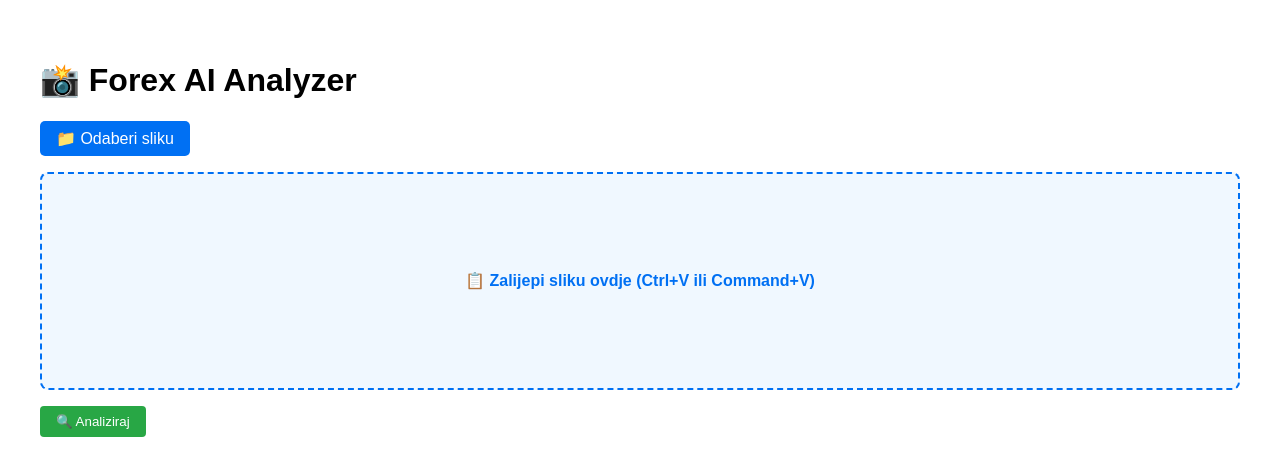
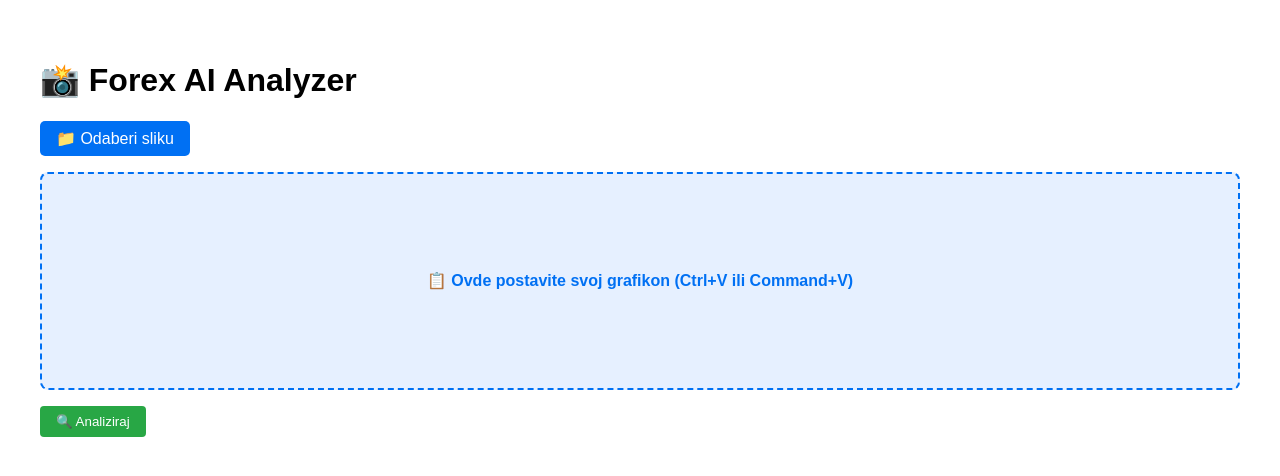
Before and after one commit to tigor13061306/forex-ai-analyzer, a Next.js app: page / in a window 1280 px wide. Shown: the top 476 px of the page. Built offline with nearby package versions, Linux system fonts and the light colour scheme.

Commit message:
Update index.tsx

```diff
--- a/pages/index.tsx
+++ b/pages/index.tsx
@@ -100,7 +100,7 @@ export default function Home() {
           borderRadius: "8px",
           padding: "2rem",
           textAlign: "center",
-          background: "#f0f8ff",
+          background: "#e6f0ff",
           fontWeight: "bold",
           color: "#0070f3",
           minHeight: "150px",
@@ -109,7 +109,7 @@ export default function Home() {
           alignItems: "center"
         }}
       >
-        📋 Zalijepi sliku ovdje (Ctrl+V ili Command+V)
+        📋 Ovde postavite svoj grafikon (Ctrl+V ili Command+V)
       </div>
 
       {preview && (
```
